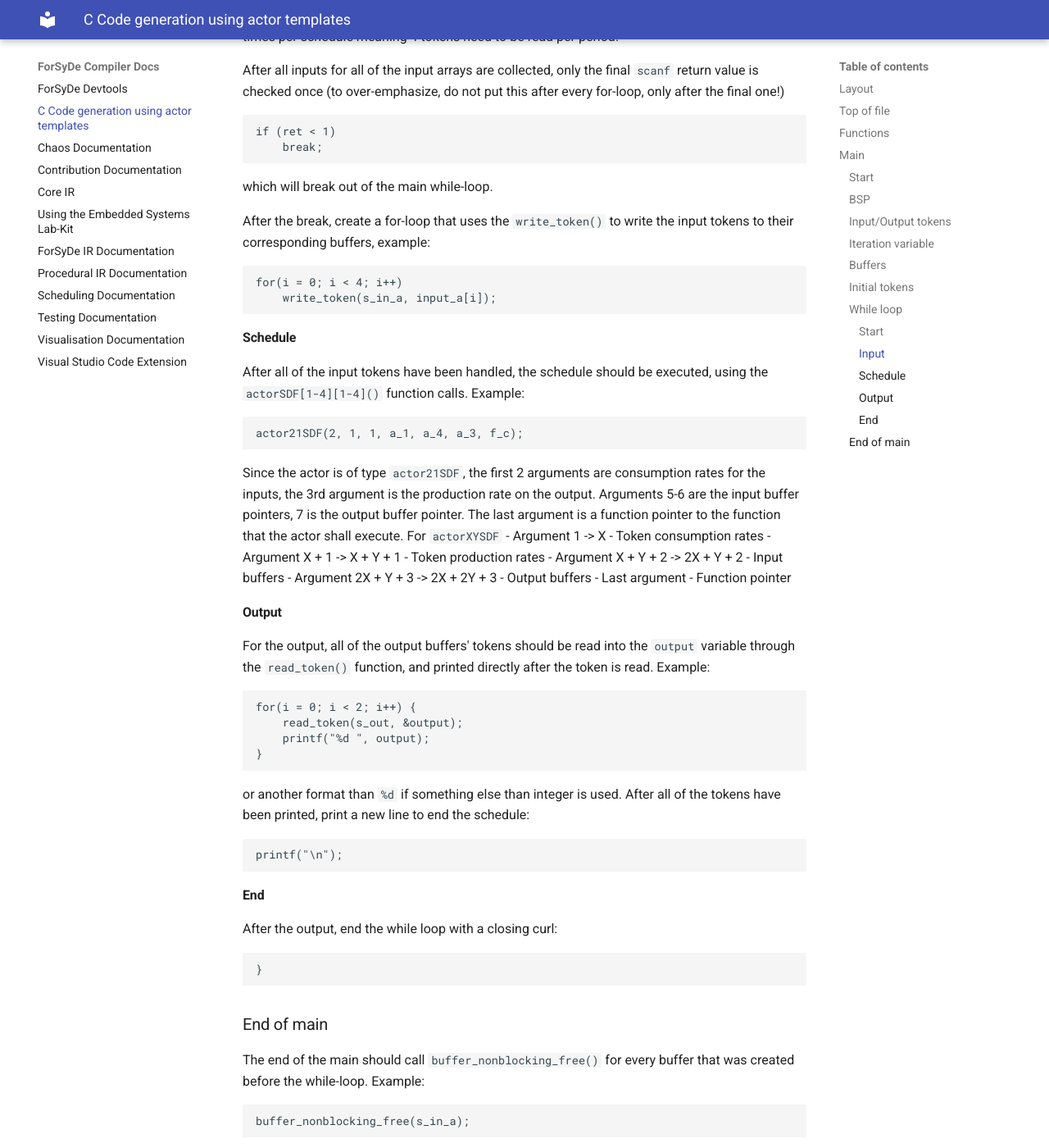
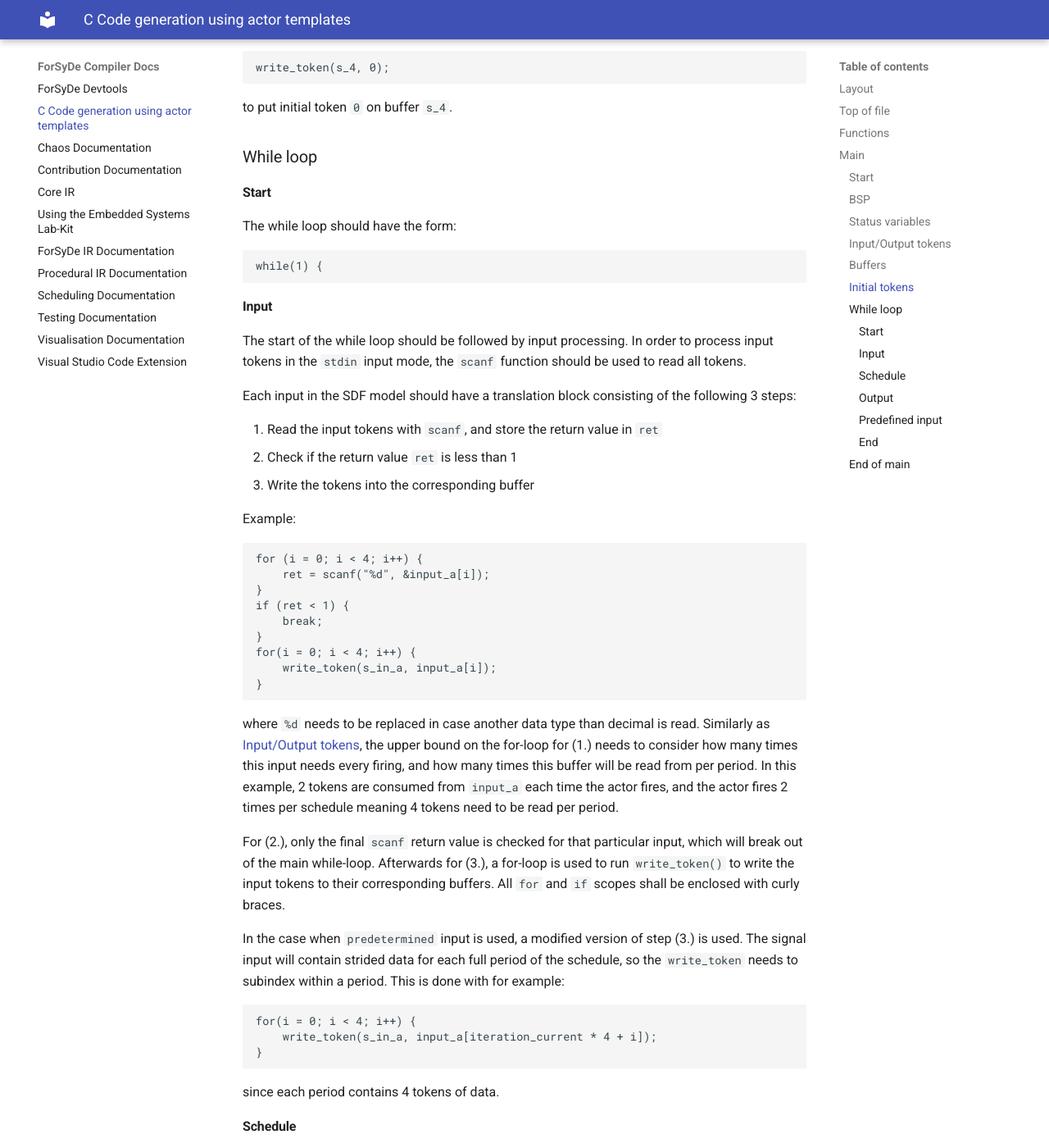
Before and after one commit to sthaeron/forsyde-devtools, an MkDocs documentation site: the page built from docs/c-code-templates.md, in a window 1280 px wide and 1400 px high, scrolled down 3414 px. Shown: the whole window at 82% size. Built offline with MkDocs 1.6.1 and Material for MkDocs 9.7.7, drawn with Linux system fonts in a browser that asks for light colours; some of the changed text lies outside the part shown.

Commit message:
Docs: Update C actor templates documentation

````diff
--- a/docs/c-code-templates.md
+++ b/docs/c-code-templates.md
@@ -17,18 +17,40 @@
 
 ```C
 typedef xxxx token;
-
+#define PLATFORM {platform}
 #include <stdio.h>
-#include "common.h"
+#include "include/common.h"
 ```
 
 where `xxxx` should be the numerical type used for `Signal` in the SDF model,
 typically `int`, `float` or `double` . Note that this will limit the whole SDF model to
 have a singular data type that the whole graph needs to use, this is because
-`actor_templates.h` relies on the `token` definition.
+`actor_templates.h` relies on the `token` definition. Afterwards, the platform is
+defined via the `PLATFORM` pre-processor variable. This helps wrap platform
+abstractions later for the `include/common.h` file, which in turns also pulls
+in `include/actor_templates.h`.
 
-Including `common.h` will wrap the correct platform abstractions, and also pull
-in `actor_templates.h`.
+If the `--inputtype` flag is used for the compiler, and this variable is set to `predefined`,
+instead of relying on `scanf` to feed input tokens, the code should use a file called
+`input.h` defining the following variables:
+
+```C
+int iteration_max = x;
+```
+
+where `x` is how many hyperperiods the provided input signal contains. Furthermore, the inputs need to be defined following the naming conventions of the `input_` variables, example file
+
+```C
+int iteration_max = 4;
+
+token input_s_in_x[4] = {1,2,3,4};
+token input_s_in_y[4] = {1,2,3,4};
+```
+
+This file needs to be imported in this mode in the C code with
+```c
+#include "input.h"
+```
 
 ## Functions
 
@@ -74,9 +96,32 @@
 This line is wrapped in `common.h` and contains whatever the platform needs to initialize, so that
 the compiler implementation does not have to worry about it.
 
+### Status variables
+
+After `init()`, declare a return variable that can handle returns for `scanf`
+calls:
+
+```C
+int status;
+```
+
+in the case when input mode for `stdin` is used. If the `predefined` mode is used,
+then declare and assign an iteration variable in the following manner:
+
+```C
+int iteration_current = 0;
+```
+
+if the `--runs` flag is set to `inf`. If the `runs` flag is set to `--runs={x}` then additionally declare
+
+```C
+int run_current = 0;
+int run_max = {x};
+```
+
 ### Input/Output tokens
 
-This section should be followed bt a declaration of arrays for input/output tokens:
+This section should be followed by a declaration of arrays for input/output tokens:
 
 - The output tokens should be scalar, of type `token`, since the for-loop will iterate
 and read a token into this scalar each iteration of the loop. This means that one
@@ -86,6 +131,8 @@
 for every input in the graph. The inputs will need to be processed for the whole period
 at once, which means that the (static) length of each array will need to be equal to
 tokens consumed per firing, multiplied by that actors value in the repetition vector.
+The input arrays should **only** be declared in `stdin` IO mode, and should be ommitted
+in the `predefined` mode since they are already defined in the `input.h` file.
 
 Example:
 
@@ -99,17 +146,6 @@
 token input_a[4];
 token input_b[1];
 token output;
-```
-
-### Iteration variable
-
-Several for-loops are used inside the main while-loop. Declare the iteration
-variable in this portion of the code, along with a return variable that can
-handle returns for `scanf` calls:
-
-```C
-int i;
-int ret;
 ```
 
 ### Buffers
@@ -147,40 +183,55 @@
 #### Input
 
 The start of the while loop should be followed by input processing. In order
-to process input tokens, the `scanf` function should be used to read all tokens.
+to process input tokens in the `stdin` input mode, the `scanf` function should be
+used to read all tokens.
 
-Each input should be encapsulated by a for-loop for that input buffer, example:
+Each input in the SDF model should have a translation block consisting of the
+following 3 steps:
+
+1. Read the input tokens with `scanf`, and store the return value in `ret`
+2. Check if the return value `ret` is less than 1
+3. Write the tokens into the corresponding buffer
+
+Example:
 
 ```C
-for (i = 0; i < 4; i++)
+for (i = 0; i < 4; i++) {
     ret = scanf("%d", &input_a[i]);
+}
+if (ret < 1) {
+    break;
+}
+for(i = 0; i < 4; i++) {
+    write_token(s_in_a, input_a[i]);
+}
 ```
 
 where `%d` needs to be replaced in case another data type than decimal is read.
-Similarly as [Input/Output tokens](#inputoutput-tokens), the upper bound on this
-for-loop needs to consider how many times this input needs every firing, and how
-many times this buffer will be read from per period. In this example, 2 tokens
-are consumed from `input_a` each time the actor fires, and the actor fires 2
-times per schedule meaning 4 tokens need to be read per period.
+Similarly as [Input/Output tokens](#inputoutput-tokens), the upper bound on the
+for-loop for (1.) needs to consider how many times this input needs every firing,
+and how many times this buffer will be read from per period. In this example,
+2 tokens are consumed from `input_a` each time the actor fires, and the actor
+fires 2 times per schedule meaning 4 tokens need to be read per period.
 
-After all inputs for all of the input arrays are collected, only the final
-`scanf` return value is checked once (to over-emphasize, do not put this
-after every for-loop, only after the final one!)
+For (2.), only the final `scanf` return value is checked for that particular
+input, which will break out of the main while-loop. Afterwards for (3.), a
+for-loop is used to run `write_token()` to write the input tokens to their
+corresponding buffers. All `for` and `if` scopes shall be enclosed with curly
+braces.
+
+In the case when `predetermined` input is used, a modified version of step (3.) is
+used. The signal input will contain strided data for each full period of the
+schedule, so the `write_token` needs to subindex within a period. This is done with
+for example:
 
 ```C
-if (ret < 1)
-    break;
+for(i = 0; i < 4; i++) {
+    write_token(s_in_a, input_a[iteration_current * 4 + i]);
+}
 ```
 
-which will break out of the main while-loop.
-
-After the break, create a for-loop that uses the `write_token()` to write
-the input tokens to their corresponding buffers, example:
-
-```C
-for(i = 0; i < 4; i++)
-    write_token(s_in_a, input_a[i]);
-```
+since each period contains 4 tokens of data.
 
 #### Schedule
 
@@ -222,6 +273,31 @@
 printf("\n");
 ```
 
+#### Predefined input
+
+If in `predefined` input mode with runs set to `inf`, it needs to be checked whether all the data has
+been consumed. Start by incrementing the iteration counter, and then wrap
+the value back to 0 if all inputs have been consumed:
+
+```C
+ iteration_current = iteration_current + 1;
+ if (iteration_current == iteration_max) {
+     iteration_current = 0;
+ }
+```
+
+In the case where runs is set to `runs={x}`, then use the following code block
+
+```C
+if (iteration_current == iteration_max) {
+    iteration_current = 0;
+    run_current = run_current + 1;
+}
+if (run_current == run_max) {
+    break;
+}
+```
+
 #### End
 
 After the output, end the while loop with a closing curl:
````
